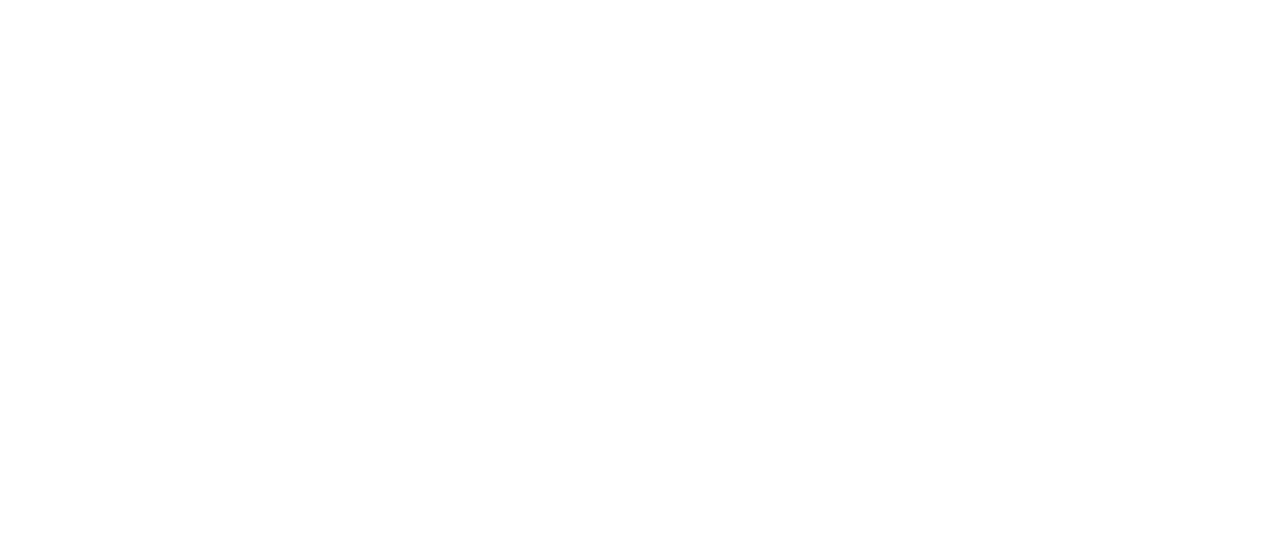
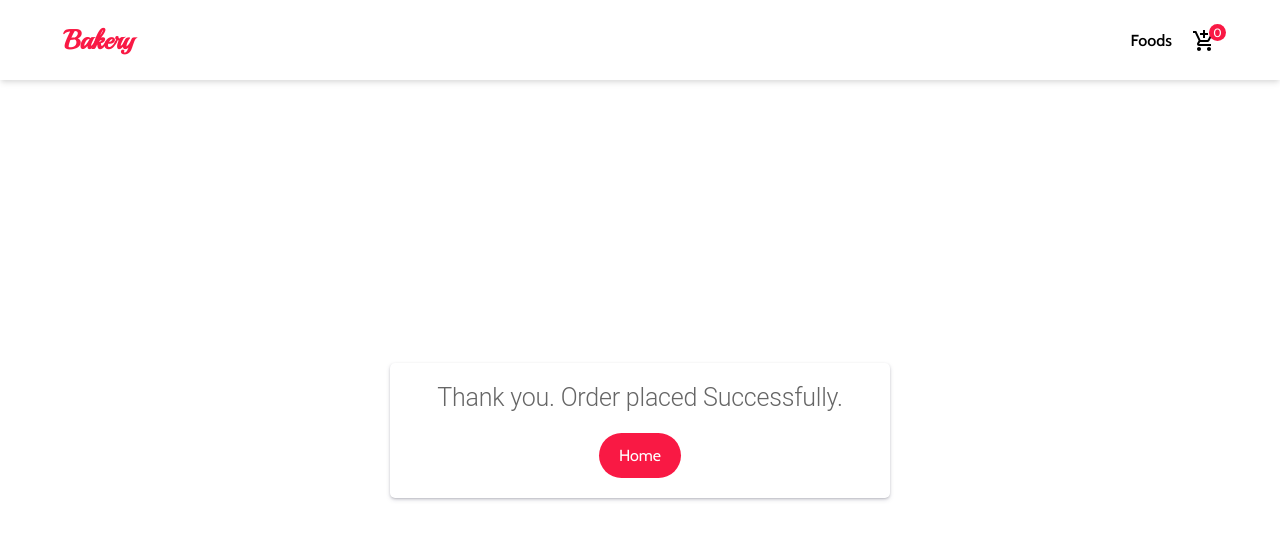
Before and after one commit to HasiburRahman-hr11/bakery-foods-app, a React (Create React App) app: page /order-success in a window 1280 px wide. Before the commit this address had no page. Shown: the top 540 px of the page. Built offline with nearby package versions, Linux system fonts and the light colour scheme.

Commit message:
added order success page

```diff
--- a/src/App.js
+++ b/src/App.js
@@ -7,6 +7,7 @@
 import Home from './Pages/Home/Home';
 import SingleFood from './Pages/SingleFood/SingleFood';
 import Cart from './Pages/Cart/Cart';
+import OrderSuccess from './Pages/OrderSuccess/OrderSuccess';
 
 const App = () => {
   return (
@@ -17,6 +18,7 @@
         <Route path="/foods" element={<AllFoods />} />
         <Route path="/foods/:id" element={<SingleFood />} />
         <Route path="/cart" element={<Cart />} />
+        <Route path="/order-success" element={<OrderSuccess />} />
       </Routes>
     </BrowserRouter>
   );
--- a/src/Components/CartOverview/CartOverview.js
+++ b/src/Components/CartOverview/CartOverview.js
@@ -4,6 +4,7 @@
 import HighlightOffIcon from '@mui/icons-material/HighlightOff';
 import useCartFoods from '../../hooks/useCartFoods';
 import { successNotify } from '../../utils/toastify';
+import calculateCartAmount from '../../utils/cartCalculation';
 
 const CartOverview = (props) => {
 
@@ -11,18 +12,23 @@
         handleRemoveCart,
         handleQtyIncrement,
         handleQtyDecrement,
-        qtyChangeHandler
+        qtyChangeHandler,
+        total,
+        setTotal
     } = props;
 
     const { cartFoods } = useCartFoods();
 
     const cartItems = cartFoods.reduce((p, c) => p + c.quantity, 0);
-    const subtotal = cartFoods.reduce((p, c) => p + c.price * c.quantity, 0);
-    const shipping = 10;
-    const tax = (subtotal + shipping) * 10 / 100;
-    const totalPrice = subtotal + shipping + tax;
 
-    const [total, setTotal] = useState(totalPrice);
+    const {
+        subtotal,
+        shipping,
+        tax,
+        totalPrice
+    } = calculateCartAmount(cartFoods);
+
+
     const [coupon, setCoupon] = useState('');
     const [couponApplied, setCouponApplied] = useState(false);
 
@@ -265,8 +271,8 @@
                             padding: '0 15px',
                             "&:disabled": {
                                 opacity: '0.6',
-                                cursor:'not-allowed'
-                              }
+                                cursor: 'not-allowed'
+                            }
                         }}
                     >{couponApplied ? 'Applied' : 'Apply'}</Box>
                 </Box>
--- a/src/Components/CheckoutForm/CheckoutForm.js
+++ b/src/Components/CheckoutForm/CheckoutForm.js
@@ -1,7 +1,7 @@
 import React from 'react';
 import Box from '@mui/material/Box';
 
-const CheckoutForm = ({ formData, handleChange }) => {
+const CheckoutForm = ({ formData, handleChange  }) => {
     return (
         <>
             <Box component="h2" sx={{
--- a/src/Pages/Cart/Cart.js
+++ b/src/Pages/Cart/Cart.js
@@ -12,8 +12,16 @@
 import { getOldCart } from '../../utils/cartHandler';
 import CheckoutForm from '../../Components/CheckoutForm/CheckoutForm';
 import CartOverview from '../../Components/CartOverview/CartOverview';
+import calculateCartAmount from '../../utils/cartCalculation';
 
 const Cart = () => {
+
+    const { cart, setCart } = useContext(CartContext);
+    const { cartFoods } = useCartFoods();
+
+    const { totalPrice } = calculateCartAmount(cartFoods);
+
+    const [total, setTotal] = useState(totalPrice);
 
     const [formData, setFormData] = useState({
         name: '',
@@ -23,8 +31,7 @@
         deliveryNote: ''
     });
 
-    const { cart, setCart } = useContext(CartContext);
-    const { cartFoods } = useCartFoods();
+
     const cartItems = cartFoods.reduce((p, c) => p + c.quantity, 0);
 
     const navigate = useNavigate();
@@ -80,12 +87,23 @@
     const handleSubmit = (e) => {
         e.preventDefault();
         if (formData.name && formData.address && formData.city) {
-            navigate('/');
-
+            const orderData = {
+                orderBy: formData.name,
+                address: {
+                    city: formData.city,
+                    address: formData.address,
+                    flat: formData.flat
+                },
+                orderNote: formData.deliveryNote,
+                orderAmount: total
+            }
             localStorage.removeItem('bakery-cart');
             const newCarts = getOldCart();
             setCart(newCarts);
-            successNotify('Order received successfully')
+            successNotify('Order received successfully');
+
+            navigate('/order-success');
+            console.log(orderData);
         }
     }
 
@@ -97,7 +115,7 @@
             }}>
                 <Container fixed>
                     {cartItems > 0 ? (
-                        <form action="">
+                        <form action="" onSubmit={handleSubmit}>
                             <Grid container spacing={4}>
                                 <Grid item md={6} xs={12}>
 
@@ -106,12 +124,17 @@
                                         handleQtyIncrement={handleQtyIncrement}
                                         handleQtyDecrement={handleQtyDecrement}
                                         qtyChangeHandler={qtyChangeHandler}
+                                        total={total}
+                                        setTotal={setTotal}
                                     />
 
                                 </Grid>
                                 <Grid item md={6} xs={12} sx={{ paddingRight: { lg: '100px', md: '50px' } }}>
 
-                                    <CheckoutForm formData={formData} handleChange={handleChange} />
+                                    <CheckoutForm
+                                        formData={formData}
+                                        handleChange={handleChange}
+                                    />
 
                                 </Grid>
                             </Grid>
--- /dev/null
+++ b/src/Pages/OrderSuccess/OrderSuccess.js
@@ -0,0 +1,50 @@
+import React from 'react';
+import { Link } from 'react-router-dom';
+
+import Box from '@mui/material/Box';
+import Container from '@mui/material/Container';
+import Typography from '@mui/material/Typography';
+
+import Navigation from '../../Components/Navigation/Navigation';
+
+const OrderSuccess = () => {
+    return (
+        <>
+            <Navigation />
+            <Box component="div" sx={{
+                display: 'flex',
+                alignItems: 'center',
+                justifyContent: 'center',
+                minHeight: 'calc(100vh - 100px)'
+            }}>
+                <Container fixed>
+                    <Box component="div" sx={{
+                        backgroundColor: '#fff',
+                        padding: '20px',
+                        borderRadius: '5px',
+                        boxShadow: 'rgba(50, 50, 93, 0.25) 0px 2px 5px -1px, rgba(0, 0, 0, 0.3) 0px 1px 3px -1px',
+                        maxWidth: '500px',
+                        margin: '0 auto',
+                        display: 'flex',
+                        alignItems: 'center',
+                        justifyContent: 'center',
+                        textAlign:'center'
+                    }}>
+                        <div>
+                            <Typography variant="h2" component="h2" sx={{
+                                fontSize: '25px',
+                                color: '#666',
+                                marginBottom:'20px'
+                            }}>
+                                Thank you. Order placed Successfully.
+                            </Typography>
+                            <Link to="/" className="btn btn-primary btn-rounded">Home</Link>
+                        </div>
+                    </Box>
+                </Container>
+            </Box>
+        </>
+    );
+};
+
+export default OrderSuccess;
--- /dev/null
+++ b/src/utils/cartCalculation.js
@@ -0,0 +1,14 @@
+
+const calculateCartAmount = (cartFoods) => {
+    const subtotal = cartFoods.reduce((p, c) => p + c.price * c.quantity, 0);
+    const shipping = 10;
+    const tax = (subtotal + shipping) * 10 / 100;
+    const totalPrice = subtotal + shipping + tax;
+    return {
+        subtotal,
+        shipping,
+        tax,
+        totalPrice
+    }
+}
+export default calculateCartAmount;
```
Also changed, not shown: 1 other file (tests, documents, lock files or other folders).
